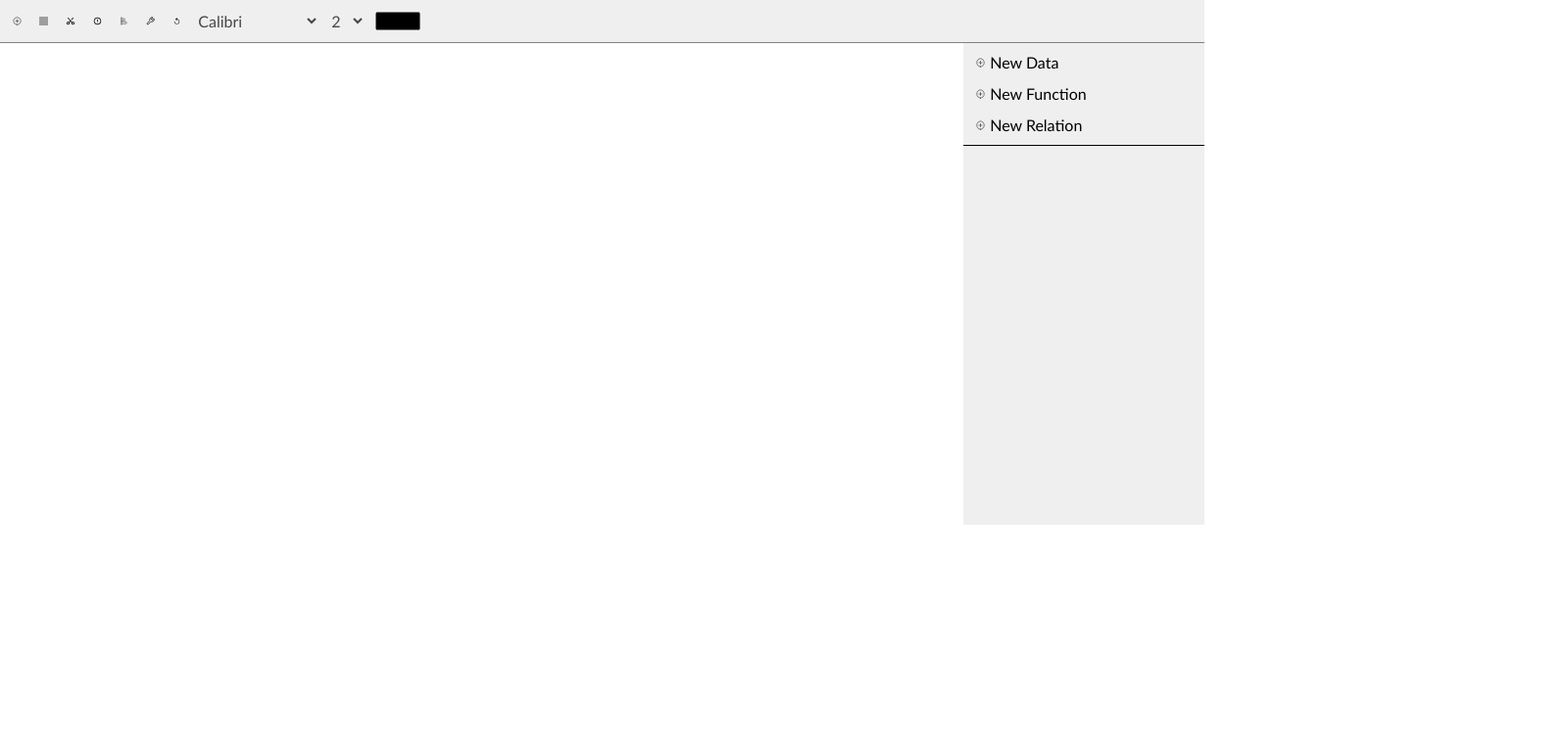
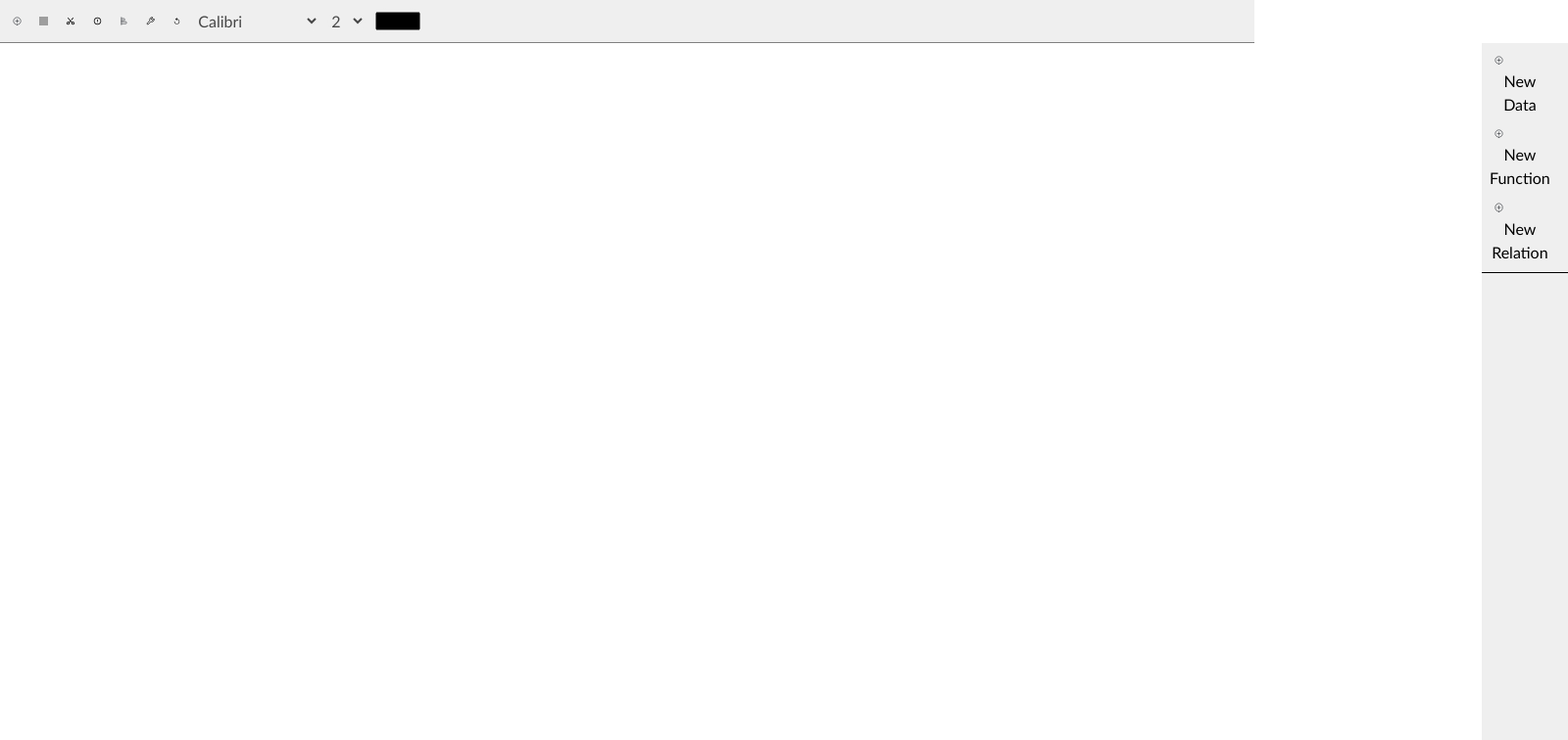
Before and after one commit to Cimorexave/wizio-clone, a React (Create React App) app: page / in a window 1280 px wide. Shown: the top 756 px of the page at 98% size, 1600 px wide, since content can reach past the window. Built offline with nearby package versions, Linux system fonts and the light colour scheme; grey boxes are pictures that could not be loaded.

Commit message:
styles polished

```diff
--- a/src/App.css
+++ b/src/App.css
@@ -1,8 +1,7 @@
 .App {
-    width: 96%;
+    height: 100vh;
     display: flex;
-    /* padding: 0px; */
-    /* margin: 0px; */
+    margin: 0px;
     flex-direction: column;
     font-family: 'Gill Sans', 'Gill Sans MT', Calibri, 'Trebuchet MS', sans-serif;
 }
@@ -27,6 +26,7 @@ img:hover {
 }
 header {
     display: flex;
+    flex-basis: 5%;
     flex-direction: row;
     align-items: center;
     justify-content: space-between;
@@ -45,15 +45,16 @@ input, select {
 main {
     display: flex;
     flex-direction: row;
+    flex-basis: 95%;
 }
 canvas {
-    flex-basis: 80%;
+    flex-basis: 75%;
 }
 aside {
     display: flex;
     flex-direction: column;
     gap: 1rem;
-    flex-basis: 20%;
+    flex-basis: 25%;
     background-color: rgb(239, 239, 239);
 }
 .aside-header {
@@ -69,16 +70,6 @@ aside {
     background-color: rgb(196, 195, 195);
     border-radius: 5px;
 }
-button {
-    padding: 0.2rem 0.4rem;
-    border-radius: 5rem;
-    display: flex;
-    align-items: center;
-    justify-content: center;
-    font-size: smaller;
-    cursor: pointer;
-    white-space: nowrap;
-}
 button:hover {
     background-color: rgb(225, 225, 225);
     opacity: 0.7;
```
